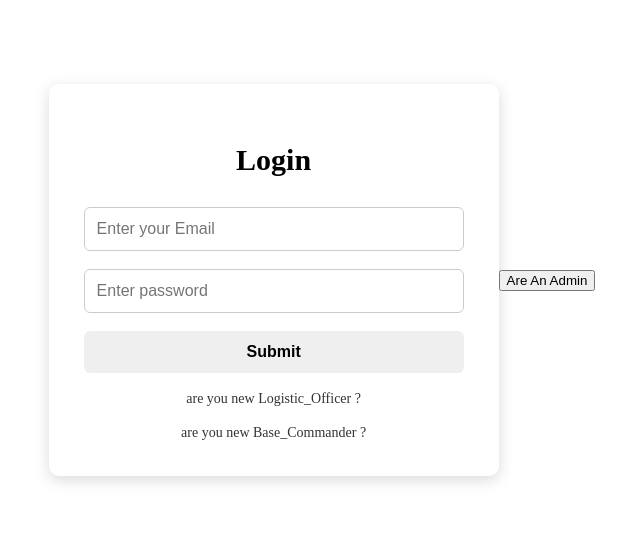
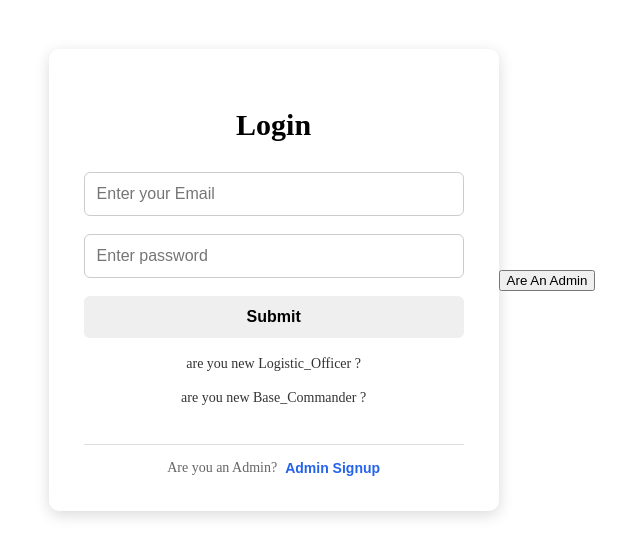
Before and after one commit to gurunagendra7032/Military_Asset_Management_Frontend, a React app: page / in a window 1280 px wide. Shown: the part 128-684 px from the top of the page, without its empty margins (318-958 px from the left). Built offline with nearby package versions, Linux system fonts and the light colour scheme; the HTML template or start-up script is replaced by a standard one.

Commit message:
fix: add successfull message on pages

```diff
--- a/src/pages/Login.css
+++ b/src/pages/Login.css
@@ -60,3 +60,31 @@
 .login-form p:hover {
     text-decoration: underline;
 }
+
+.admin-signup {
+    margin-top: 20px;
+    padding-top: 15px;
+    border-top: 1px solid #ddd;
+
+    display: flex;
+    justify-content: center;
+    align-items: center;
+    gap: 8px;
+
+    font-size: 14px;
+    color: #666;
+}
+
+.admin-signup button {
+    border: none;
+    background: none;
+    color: #2563eb;
+    font-size: 14px;
+    font-weight: 600;
+    cursor: pointer;
+    padding: 0;
+}
+
+.admin-signup button:hover {
+    text-decoration: underline;
+}
--- a/src/pages/LoginPage.jsx
+++ b/src/pages/LoginPage.jsx
@@ -91,6 +91,13 @@ export default function LoginPage() {
                     <p onClick={()=> navigate("/signup")}> are you new Logistic_Officer ?</p>
                     <p onClick={()=> navigate("/base/signup")}> are you new Base_Commander ?</p>
 
+                    <div className="admin-signup">
+                        <span>Are you an Admin?</span>
+                        <button onClick={() => navigate("/admin/signup")}>
+                            Admin Signup
+                        </button>
+                    </div>
+
                 </div>
 
             </div>
```
